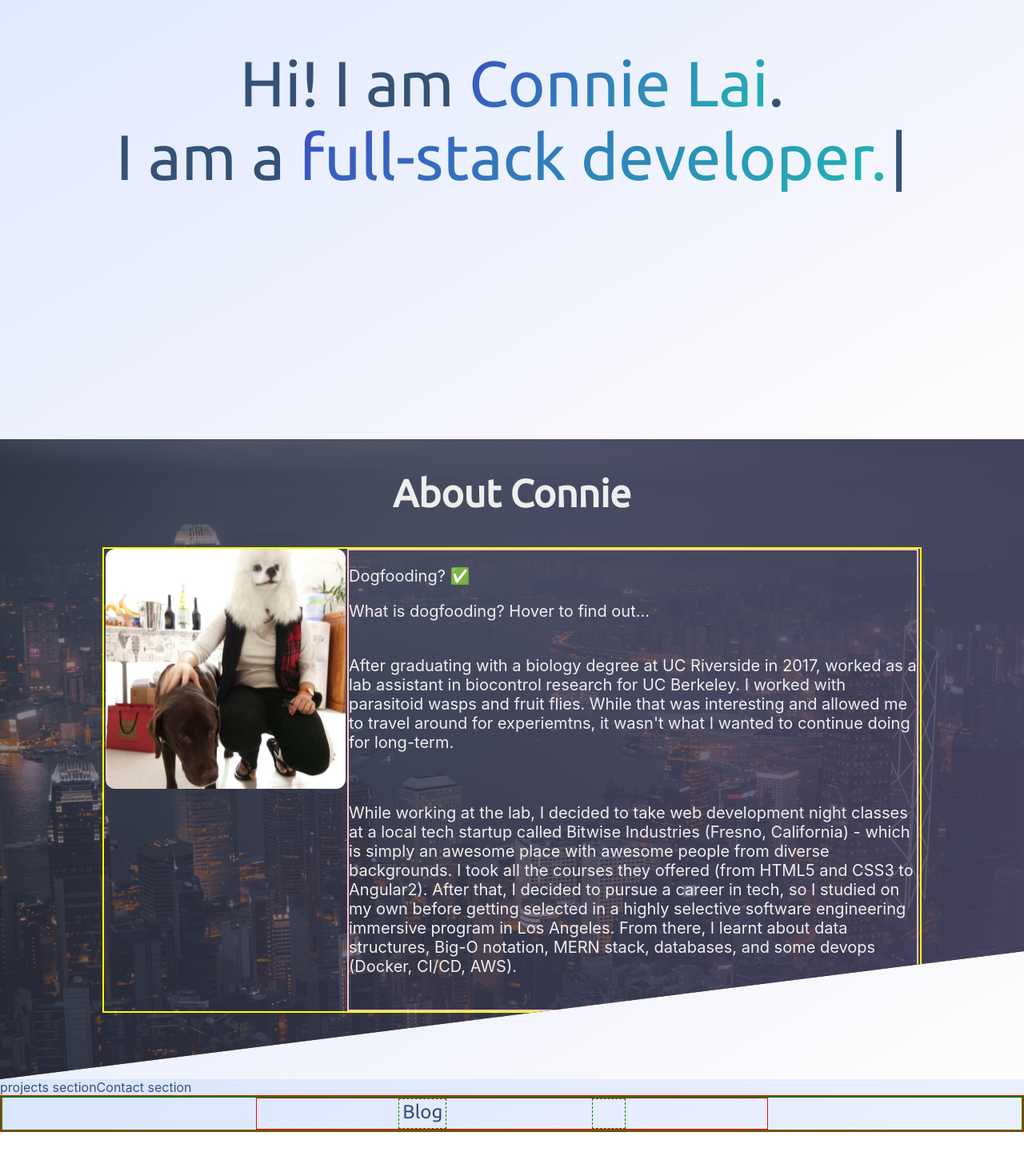
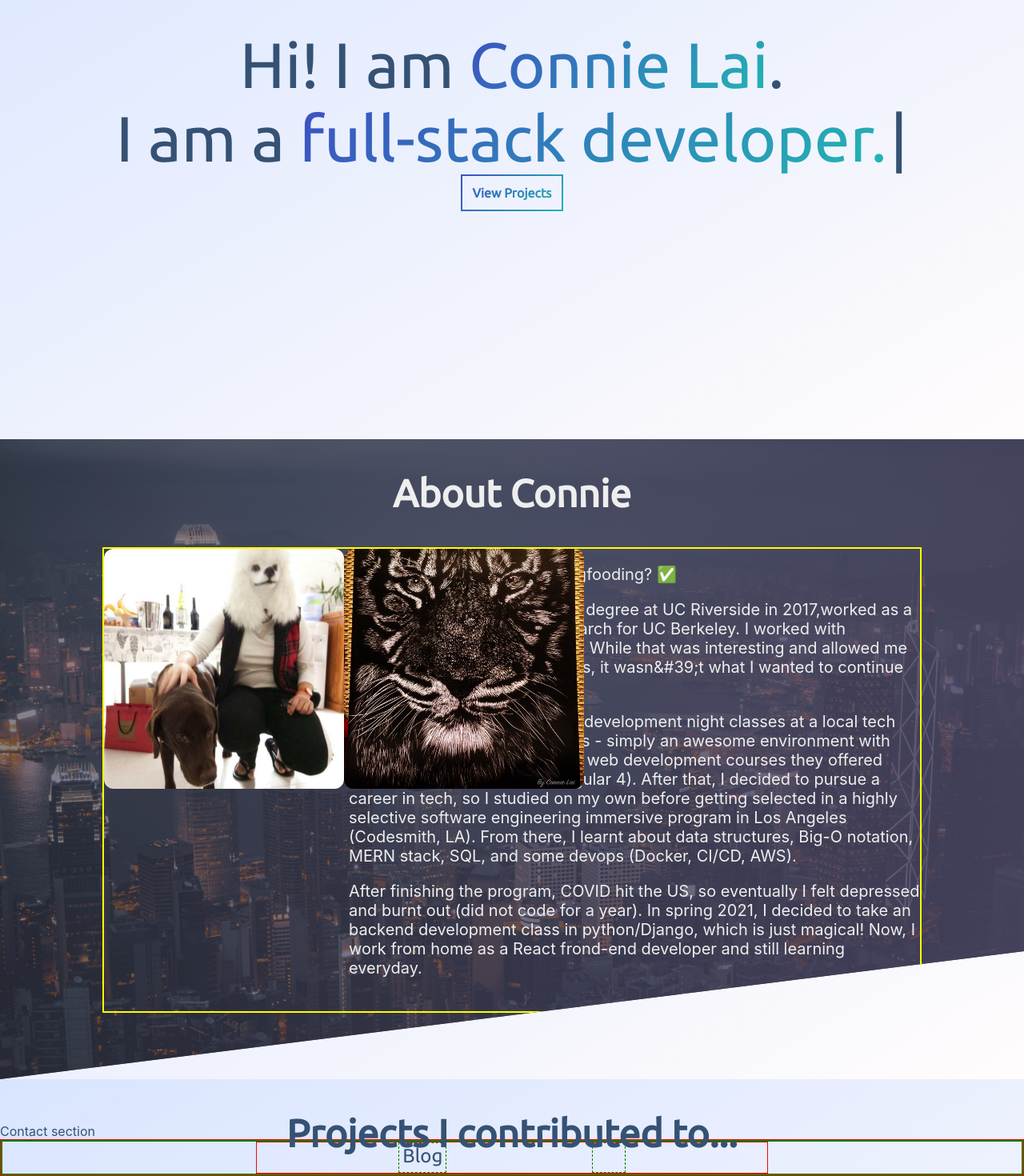
Before and after one commit to connielion/cl-nextfolio, a Next.js app: page / in a window 1280 px wide. Shown: the part 251-1721 px from the top of the page at 80% size. Before the commit the page ends 1666 px from the top, so only its background shows below. Built offline with nearby package versions, Linux system fonts and the light colour scheme.

Commit message:
refactor(app): move about content to independent file as arrays of strings; refactored AboutSection by mapping; add View Projects button to HeroSection

```diff
--- a/components/layout/section-heading.js
+++ b/components/layout/section-heading.js
@@ -2,7 +2,7 @@ import styled from "styled-components";
 import widths from "../../styling/device-sizes";
 
 const Heading = styled.h2`
-  color: #eee;
+  color: inherit;
   text-align: center;
   font-size: 2rem;
   font-weight: bold;
--- a/components/sections/about.js
+++ b/components/sections/about.js
@@ -3,7 +3,7 @@ import RoundImage from "../layout/RoundImage";
 import Image from "next/image";
 import SectionHeading from "../layout/section-heading";
 import widths from "../../styling/device-sizes";
-import Tooltip from "../Tooltip";
+import aboutData from "../../data/aboutData";
 const Wrapper = styled.section`
   background: linear-gradient(
       100deg,
@@ -39,10 +39,16 @@ const Content = styled.div`
   } ;
 `;
 
+const ImageColumn = styled.div`
+  display: flex;
+  flex-direction: column;
+  justify-content: space-between;
+  flex-wrap: wrap;
+`;
+
 const Text = styled.div`
   font-size: 1rem;
   overflow: hidden;
-  border: 2px solid pink;
   @media (min-width: ${widths.tab}) {
     font-size: 1.25rem;
     max-width: 70%;
@@ -53,6 +59,7 @@ const AboutSection = () => {
     <Wrapper id="about">
       <SectionHeading>About Connie</SectionHeading>
       <Content>
+        <ImageColumn>
           <RoundImage>
             <Image
               src="/images/dogs.jpeg"
@@ -61,40 +68,21 @@ const AboutSection = () => {
               priority
             />
           </RoundImage>
+          <RoundImage>
+            <Image
+              src="/images/tiger-scratchboard.jpg"
+              alt="scratchboard art of a tiger by me"
+              layout="fill"
+              priority
+            />
+          </RoundImage>
+        </ImageColumn>
         <Text>
-          <div>
-            <p>Dogfooding? ✅</p>
-            <Tooltip />
-          </div>
-          <br />
-          <p>
-            After graduating with a biology degree at UC Riverside in 2017,
-            worked as a lab assistant in biocontrol research for UC Berkeley. I
-            worked with parasitoid wasps and fruit flies. While that was
-            interesting and allowed me to travel around for experiemtns, it
-            wasn&#39;t what I wanted to continue doing for long-term.
-          </p>
-          <br />
-          <p>
-            While working at the lab, I decided to take web development night
-            classes at a local tech startup called Bitwise Industries (Fresno,
-            California) - which is simply an awesome place with awesome people
-            from diverse backgrounds. I took all the courses they offered (from
-            HTML5 and CSS3 to Angular2). After that, I decided to pursue a
-            career in tech, so I studied on my own before getting selected in a
-            highly selective software engineering immersive program in Los
-            Angeles. From there, I learnt about data structures, Big-O notation,
-            MERN stack, databases, and some devops (Docker, CI/CD, AWS).
-          </p>
-          <br />
-          <p>
-            After finishing the program, COVID hit the US, did not code for a
-            year due to burnout. In 2021, I decided to take an backend
-            development class in Python/Django (which is just magical). Now, I
-            work from home as a React frond-end developer and continuing to
-            learn everyday. In my free time, I like to spend time with my cat,
-            draw digitally, learn languages, and be a foodie.
-          </p>
+          <p>Yes, that's me on the right. Dogfooding? ✅ </p>
+
+          {aboutData.map((p, i) => {
+            return <p key={i}>{p}</p>;
+          })}
         </Text>
       </Content>
     </Wrapper>
--- a/components/sections/hero.js
+++ b/components/sections/hero.js
@@ -1,13 +1,11 @@
 import styled from "styled-components";
 import widths from "../../styling/device-sizes";
-// import { useEffect, useState } from "react";
-// import { useTheme } from "next-themes";
-// import { FontAwesomeIcon } from "@fortawesome/react-fontawesome";
-// import { faSun, faMoon } from "@fortawesome/free-regular-svg-icons";
+import Link from "next/link";
+
 const Container = styled.div`
   display: flex;
-  flex-direction: row;
-  justify-content: space-evenly;
+  flex-direction: column;
+  justify-content: center;
   align-items: center;
   flex-wrap: wrap;
   height: 100vh;
@@ -42,16 +40,44 @@ const Colored = styled.span`
   -webkit-text-fill-color: transparent;
 `;
 
+const HeroBtn = styled.span`
+  background-image: linear-gradient(135deg, #3c50c1 0%, #22b6b3 100%);
+  -webkit-background-clip: text;
+  -webkit-text-fill-color: transparent;
+  border: 2px solid;
+  border-image: linear-gradient(135deg, #3c50c1 0%, #22b6b3 100%);
+  border-image-slice: 1;
+  padding: 0.8rem;
+  display: inline-block;
+  position: relative;
+  font-weight: bold;
+  line-height: 1;
+  transition: all cubic-bezier(0.19, 1, 0.22, 1) 0.6s;
+  &:hover {
+    -webkit-text-fill-color: #a9bed2;
+    text-decoration: none;
+    &::after {
+      width: 100%;
+    }
+  }
+`;
+
 const Hero = () => {
   return (
     <Container>
-      {/* Content */}
+      {/* Content start */}
       <HeroText className="animate__animated animate__fadeIn">
         Hi! I am <Colored>Connie Lai</Colored>.
         <br />I am a <Colored>full-stack developer.</Colored>
         {/* cursor blinking */}
         <span className="blinking-cursor">|</span>
       </HeroText>
+      {/* View Projects button */}
+      <HeroBtn>
+        <Link href="/#projects" scroll={false}>
+          View Projects
+        </Link>
+      </HeroBtn>
     </Container>
   );
 };
--- a/components/sections/projects.js
+++ b/components/sections/projects.js
@@ -1,5 +1,5 @@
 import styled from "styled-components";
-
+import SectionHeading from "../layout/section-heading";
 const Wrapper = styled.div`
   min-height: 100vh;
   margin-top: -30rem;
@@ -8,6 +8,10 @@ const Wrapper = styled.div`
   padding-bottom: 20rem;
 `;
 const ProjectsSection = () => {
-  return <>projects section</>;
+  return (
+    <Wrapper id="projects">
+      <SectionHeading>Projects I contributed to...</SectionHeading>
+    </Wrapper>
+  );
 };
 export default ProjectsSection;
--- a/data/aboutData.js
+++ b/data/aboutData.js
@@ -1,11 +1,6 @@
-export const aboutData = {
-  img: "pfp.jpeg",
-  intro: "Dogfooding? ✅",
-  paragraphOne:
-    "I spent early childhood in Southern China, moved to New York then to the San Francisco, and then settled in Fresno, California. As a kid, I loved to draw (still one of my hobbies), travel, and anything related to dinosaurs and cars. I still draw digitally for a hobby, since I am a huge manga & anime fan. I go on road-trips to the coast for whale-watching at Monterey Bay once in a while. Animals fascinate me and the ocean always calms me down when I feel anxious. I studied biology at UC Riverside, then worked in agricultural research (worked with insects). While that was interesting and allowed me to travel around, it wasn't what I wanted to continue doing for long.",
-  paragraphTwo:
-    "In 2018, I ended up taking web development night classes at a local tech startup called Bitwise Industries - simply an awesome environment with wonderful people. I took all the web development courses they offered (from HTML5 and CSS3 to Angular 4). After that, I decided to pursue a career in tech, so I studied on my own before getting selected in a highly selective software engineering immersive program in Los Angeles (Codesmith, LA). From there, I learnt about data structures, Big-O notation, MERN stack, SQL, and some devops (Docker, CI/CD, AWS). ",
-  paragraphThree:
-    "After finishing the program, COVID hit the US, so eventually I felt depressed and burnt out (did not code for a year). In spring 2021, I decided to take an backend development class in python/Django, which is just magical! Now, I work from home as a React frond-end developer and still learning everyday.",
-  resume: "",
-};
+const aboutData = [
+  "After graduating with a biology degree at UC Riverside in 2017,worked as a lab assistant in biocontrol research for UC Berkeley. I worked with parasitoid wasps and fruit flies. While that was interesting and allowed me to travel around for experiemtns, it wasn&#39;t what I wanted to continue doing for long-term. ",
+  "In 2018, I ended up taking web development night classes at a local tech startup called Bitwise Industries - simply an awesome environment with wonderful people. I took all the web development courses they offered (from HTML5 and CSS3 to Angular 4). After that, I decided to pursue a career in tech, so I studied on my own before getting selected in a highly selective software engineering immersive program in Los Angeles (Codesmith, LA). From there, I learnt about data structures, Big-O notation, MERN stack, SQL, and some devops (Docker, CI/CD, AWS). ",
+  "After finishing the program, COVID hit the US, so eventually I felt depressed and burnt out (did not code for a year). In spring 2021, I decided to take an backend development class in python/Django, which is just magical! Now, I work from home as a React frond-end developer and still learning everyday.",
+];
+export default aboutData;
--- a/styling/globals.css
+++ b/styling/globals.css
@@ -28,7 +28,7 @@ a {
   background-image: linear-gradient(150deg, #08090a 0%, #161c24 100%);
   background-position: center;
   background-size: cover;
-  color: rgb(113, 113, 134);
+  color: rgb(137, 137, 162);
 }
 
 [data-theme="light"] {
```
Lines whose indentation alone changed are shown as unchanged.
